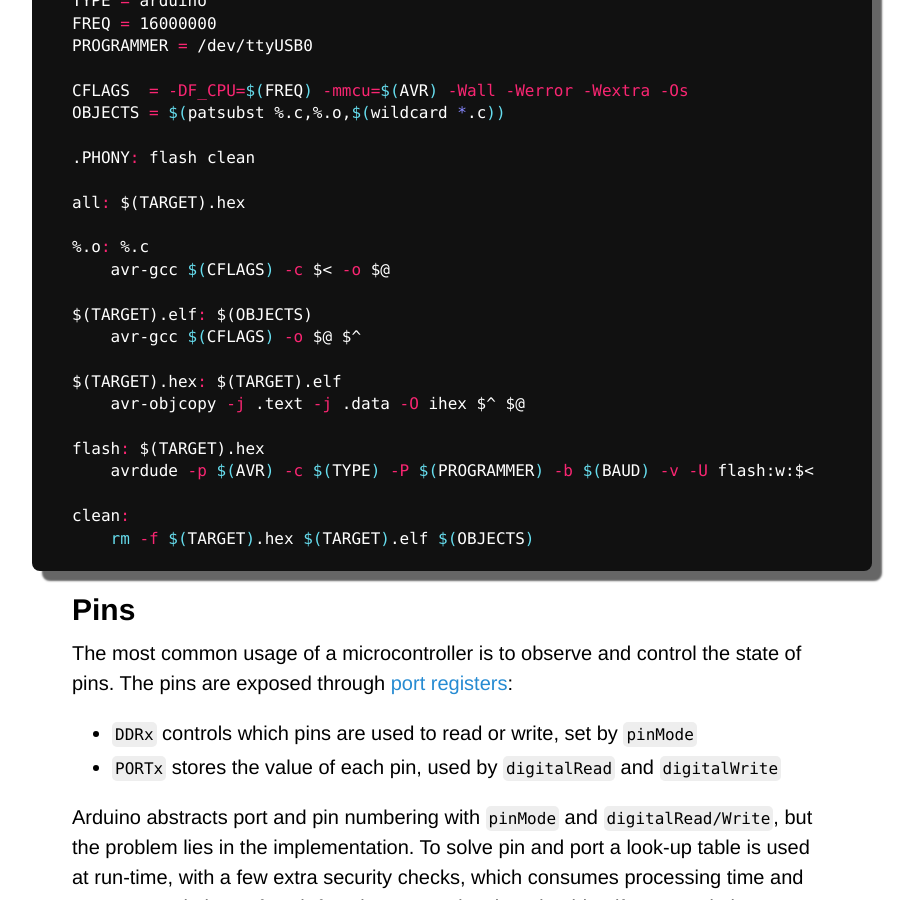
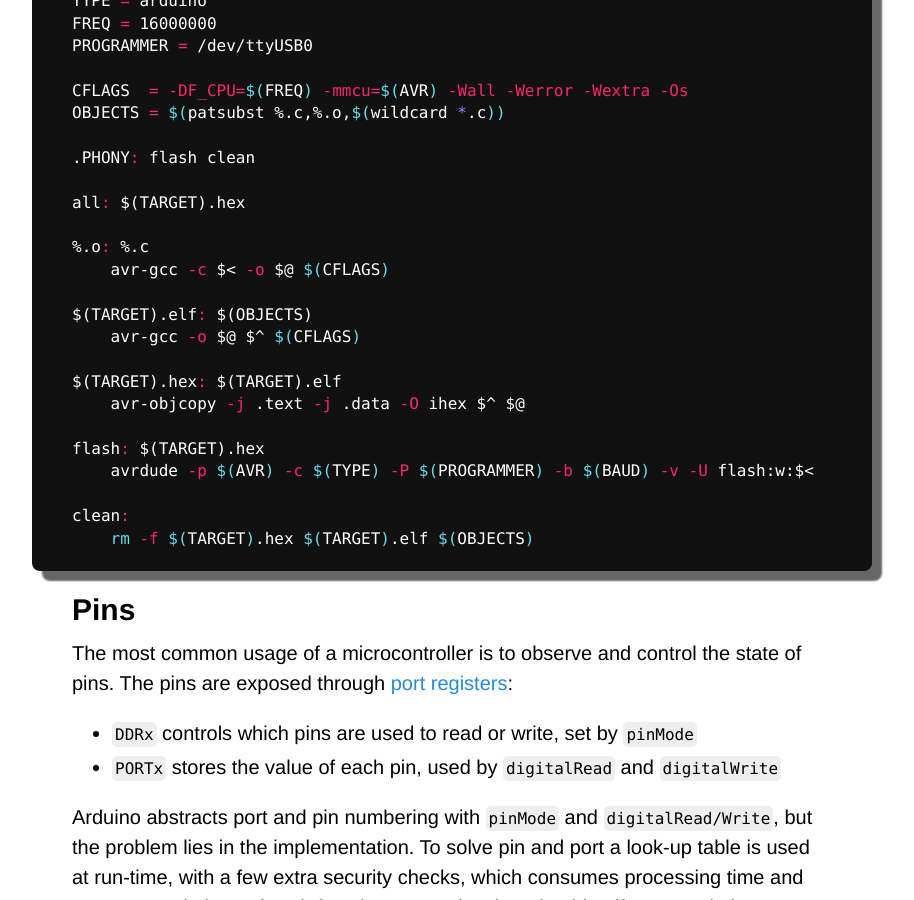
Before and after one commit to Maumagnaguagno/maumagnaguagno.github.io, a Jekyll site: the page built from baremetal.md, in a window 1280 px wide and 900 px high, scrolled down 1907 px. Shown: the whole window, without its empty margins (188-1102 px from the left). Built offline with Jekyll 4.4.1, drawn with Linux system fonts in a browser that asks for light colours; our own code applies the rules of GitHub Pages for plain Markdown files.

```diff
--- a/baremetal.md
+++ b/baremetal.md
@@ -62,10 +62,10 @@ OBJECTS = $(patsubst %.c,%.o,$(wildcard *.c))
 all: $(TARGET).hex
 
 %.o: %.c
-	avr-gcc $(CFLAGS) -c $< -o $@
+	avr-gcc -c $< -o $@ $(CFLAGS)
 
 $(TARGET).elf: $(OBJECTS)
-	avr-gcc $(CFLAGS) -o $@ $^
+	avr-gcc -o $@ $^ $(CFLAGS)
 
 $(TARGET).hex: $(TARGET).elf
 	avr-objcopy -j .text -j .data -O ihex $^ $@
```
